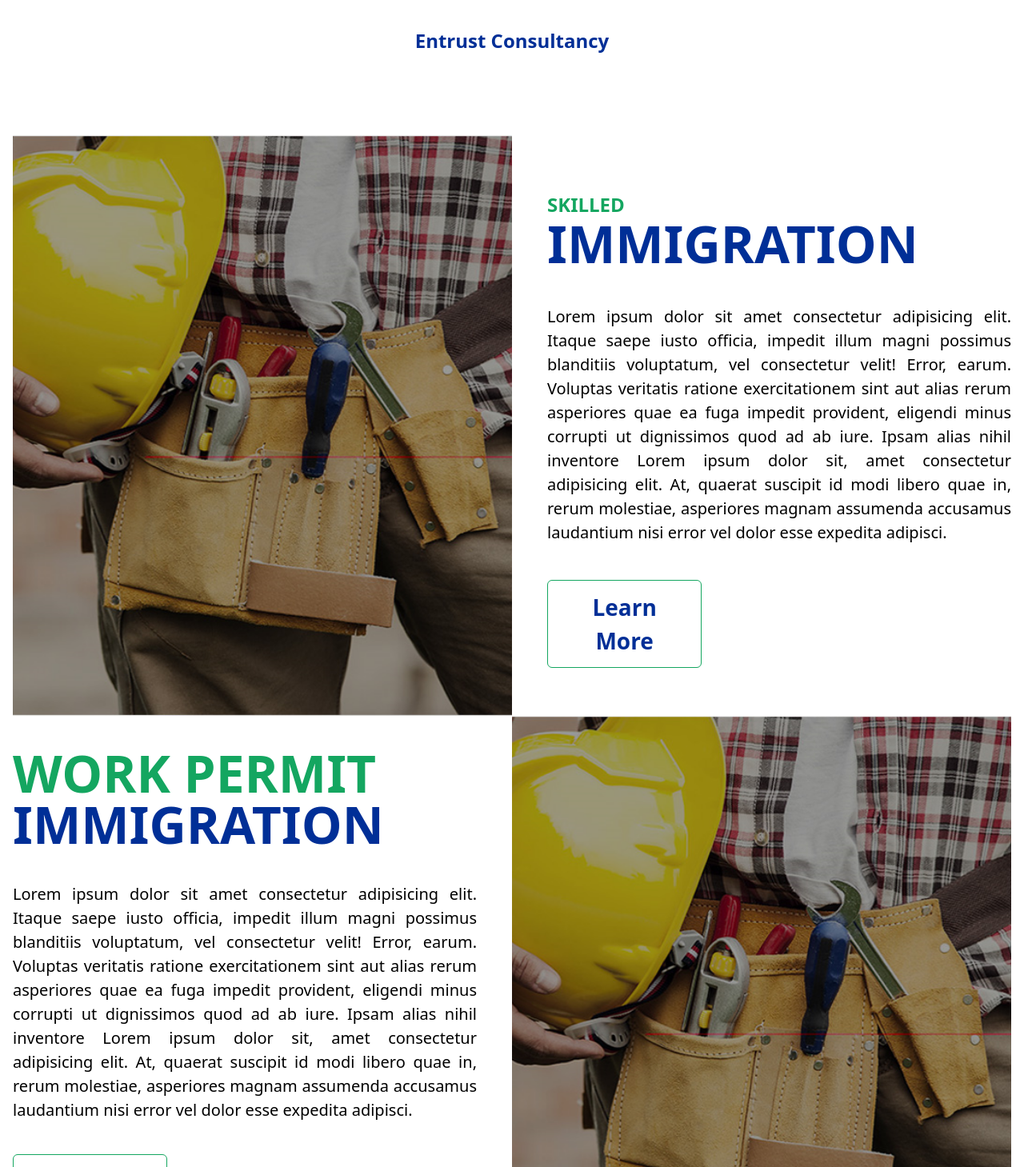
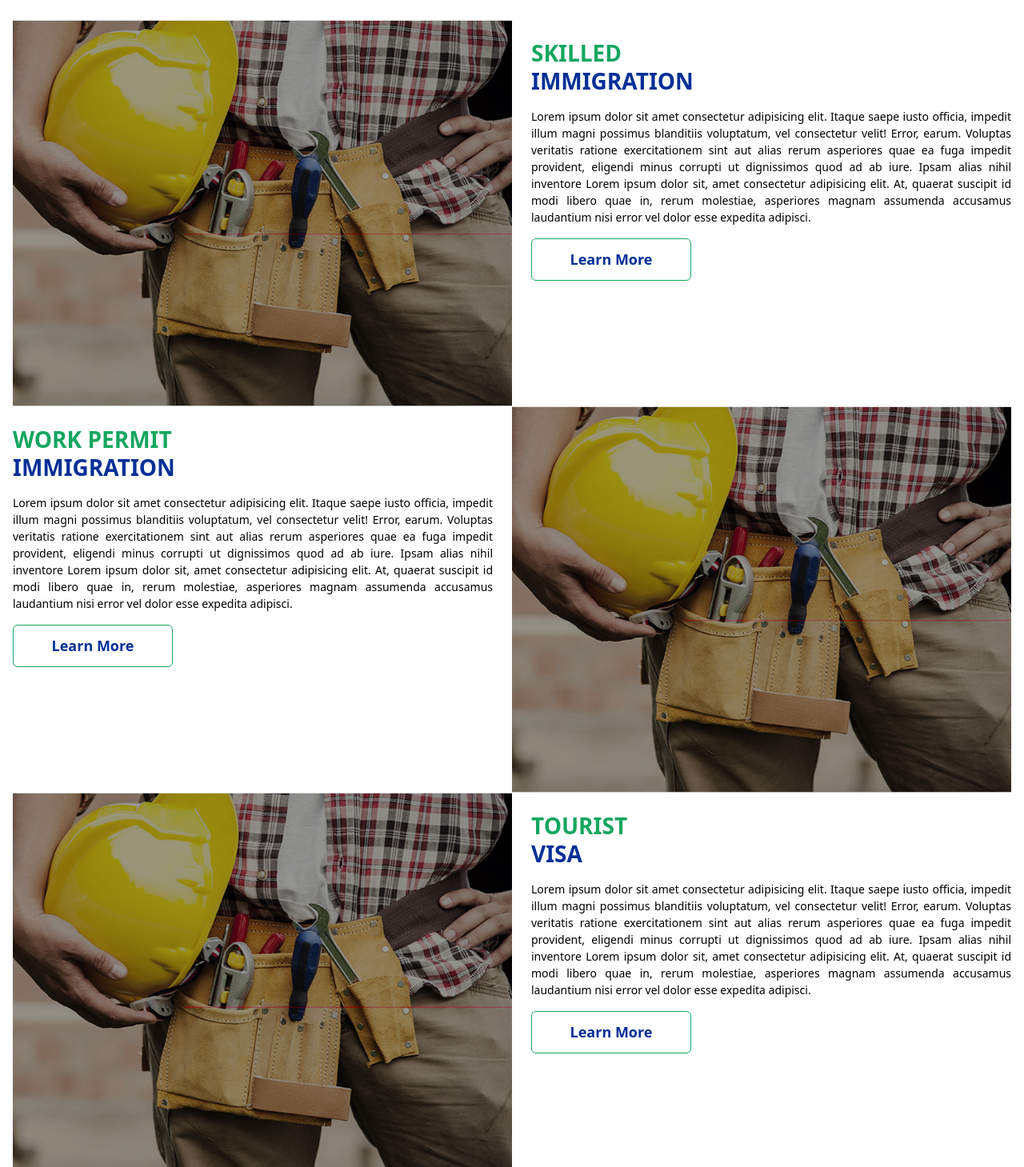
Before and after one commit to haroonmajid/EntrustImmigrationMangagementConusltancy, a React (Create React App) app: page / in a window 1280 px wide. Shown: the part 1071-2530 px from the top of the page at 80% size. Built offline with nearby package versions, Linux system fonts and the light colour scheme.

Commit message:
do some thing

```diff
--- a/src/Components/Hero.js
+++ b/src/Components/Hero.js
@@ -1,19 +1,25 @@
-import React from 'react';
-import { Button } from 'react-bootstrap';
+import React from "react";
 
 export default function Hero() {
   return (
-    <div className="py-[100px]">
-      <div className="text-[64px] sm:text-[24px] text-[#002F97] text-center font-bold mb-[100px]">
+    <div className="py-10 sm:py-8">
+      {/* Title Section */}
+      <div className="text-[48px] sm:text-[24px] text-[#002F97] text-center font-bold mb-10 sm:mb-6">
         Entrust Consultancy
       </div>
-      <div className="flex flex-col md:flex-row justify-between gap-11 max-w-screen-2xl mx-auto px-4">
-        <img src="./pic-2.PNG" alt="" className="w-full hidden md:block md:w-1/2 object-cover" />
-        <div className="text-center md:text-left py-10">
-          <span className="text-[64px] text-[#002F97] font-bold leading-none">
-            <span className="text-[#14A660] sm:text-[24px]">SKILLED</span> <br /> IMMIGRATION
+
+      {/* Section 1 */}
+      <div className="flex flex-col md:flex-row justify-between gap-6 max-w-screen-2xl mx-auto px-4">
+        <img
+          src="./pic-2.PNG"
+          alt=""
+          className="hidden md:block md:w-1/2 object-cover"
+        />
+        <div className="text-center md:text-left py-6">
+          <span className="text-[48px] sm:text-[28px] text-[#002F97] font-bold leading-tight">
+            <span className="text-[#14A660]">SKILLED</span> <br /> IMMIGRATION
           </span>
-          <p className="text-[20px] sm:text-justify py-11 text-justify">
+          <p className="text-[18px] sm:text-[14px] py-6 sm:py-4 text-justify">
             Lorem ipsum dolor sit amet consectetur adipisicing elit. Itaque saepe
             iusto officia, impedit illum magni possimus blanditiis voluptatum, vel
             consectetur velit! Error, earum. Voluptas veritatis ratione
@@ -26,18 +32,20 @@ export default function Hero() {
           </p>
           <button
             type="submit"
-        className="w-1/3 py-3 px-6 mb-5 font-semibold text-[#002F97] rounded-md hover:bg-[#002F97] hover:text-white focus:outline-none focus:ring-2 focus:[#002F97] text-[28px] border-[1px] border-solid border-[#14A660]"
+            className="w-full md:w-1/3 py-3 px-6 mb-5 font-semibold text-[#002F97] rounded-md hover:bg-[#002F97] hover:text-white focus:outline-none focus:ring-2 focus:ring-[#002F97] text-[18px] border-[1px] border-solid border-[#14A660]"
           >
             Learn More
           </button>
         </div>
       </div>
-      <div className="flex flex-col md:flex-row justify-between gap-11 max-w-screen-2xl mx-auto px-4">
-        <div className="text-center md:text-left py-10">
-          <span className="text-[64px] text-[#002F97] font-bold leading-none">
+
+      {/* Section 2 */}
+      <div className="flex flex-col md:flex-row justify-between gap-6 max-w-screen-2xl mx-auto px-4">
+        <div className="text-center md:text-left py-6">
+          <span className="text-[48px] sm:text-[28px] text-[#002F97] font-bold leading-tight">
             <span className="text-[#14A660]">WORK PERMIT</span> <br /> IMMIGRATION
           </span>
-          <p className="text-[20px] sm:text-justify py-10 text-justify">
+          <p className="text-[18px] sm:text-[14px] py-6 sm:py-4 text-justify">
             Lorem ipsum dolor sit amet consectetur adipisicing elit. Itaque saepe
             iusto officia, impedit illum magni possimus blanditiis voluptatum, vel
             consectetur velit! Error, earum. Voluptas veritatis ratione
@@ -50,24 +58,33 @@ export default function Hero() {
           </p>
           <button
             type="submit"
-        className="w-1/3 py-3 px-6 mb-5 font-semibold text-[#002F97] rounded-md hover:bg-[#002F97] hover:text-white focus:outline-none focus:ring-2 focus:[#002F97] text-[28px] border-[1px] border-solid border-[#14A660]"
+            className="w-full md:w-1/3 py-3 px-6 mb-5 font-semibold text-[#002F97] rounded-md hover:bg-[#002F97] hover:text-white focus:outline-none focus:ring-2 focus:ring-[#002F97] text-[18px] border-[1px] border-solid border-[#14A660]"
           >
             Learn More
           </button>
         </div>
-        <img src="./pic-2.PNG" alt="" className="hidden md:block w-full md:w-1/2 object-cover" />
+        <img
+          src="./pic-2.PNG"
+          alt=""
+          className="hidden md:block md:w-1/2 object-cover"
+        />
+      </div>
 
-      </div>
-      <div className="flex flex-col md:flex-row justify-between gap-11 max-w-screen-2xl mx-auto px-4">
-        <img src="./pic-2.PNG" alt="" className="hidden md:block w-full md:w-1/2 object-cover" />
-        <div className="text-center md:text-left py-10">
-          <span className="text-[64px] text-[#002F97] font-bold leading-none">
-            <span className="text-[#14A660]">TOURIST</span> <br />VISA
+      {/* Section 3 */}
+      <div className="flex flex-col md:flex-row justify-between gap-6 max-w-screen-2xl mx-auto px-4">
+        <img
+          src="./pic-2.PNG"
+          alt=""
+          className="hidden md:block md:w-1/2 object-cover"
+        />
+        <div className="text-center md:text-left py-6">
+          <span className="text-[48px] sm:text-[28px] text-[#002F97] font-bold leading-tight">
+            <span className="text-[#14A660]">TOURIST</span> <br /> VISA
           </span>
-          <p className="text-[20px] py-10 sm:text-justify text-justify">
+          <p className="text-[18px] sm:text-[14px] py-6 sm:py-4 text-justify">
             Lorem ipsum dolor sit amet consectetur adipisicing elit. Itaque saepe
             iusto officia, impedit illum magni possimus blanditiis voluptatum, vel
-            consectetur velit! Error, earum. Voluptas veritatis rationef
+            consectetur velit! Error, earum. Voluptas veritatis ratione
             exercitationem sint aut alias rerum asperiores quae ea fuga impedit
             provident, eligendi minus corrupti ut dignissimos quod ad ab iure.
             Ipsam alias nihil inventore Lorem ipsum dolor sit, amet consectetur
@@ -77,12 +94,11 @@ export default function Hero() {
           </p>
           <button
             type="submit"
-        className="w-1/3 py-3 px-6 mb-5 font-semibold text-[#002F97] rounded-md hover:bg-[#002F97] hover:text-white focus:outline-none focus:ring-2 focus:[#002F97] text-[28px] border-[1px] border-solid border-[#14A660]"
+            className="w-full md:w-1/3 py-3 px-6 mb-5 font-semibold text-[#002F97] rounded-md hover:bg-[#002F97] hover:text-white focus:outline-none focus:ring-2 focus:ring-[#002F97] text-[18px] border-[1px] border-solid border-[#14A660]"
           >
             Learn More
           </button>
         </div>
-
       </div>
     </div>
   );
```
Lines whose indentation alone changed are shown as unchanged.
